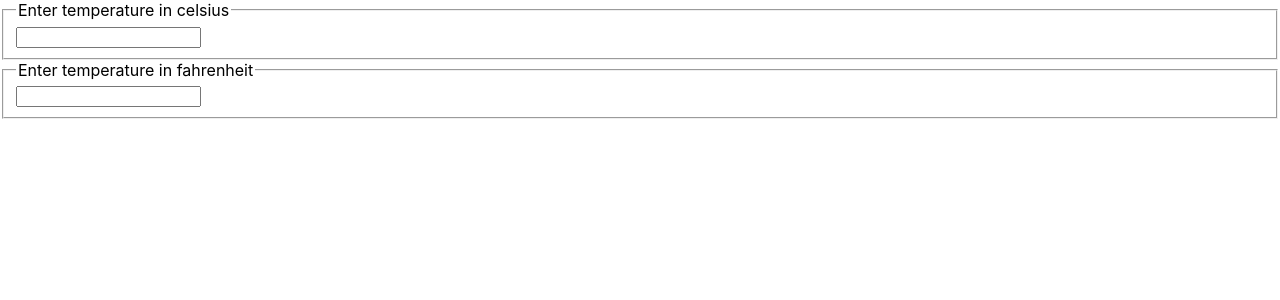
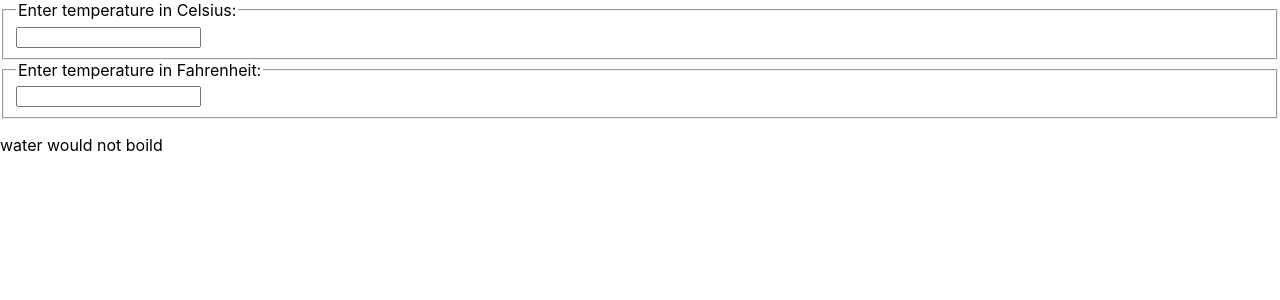
Before and after one commit to abdullahalsuad/my-react, a React (Create React App) app: page / in a window 1280 px wide. Shown: the top 300 px of the page. Built offline with nearby package versions, Linux system fonts and the light colour scheme.

Commit message:
temperture calculator added

```diff
--- a/src/Components/BoilinhVerdict.js
+++ b/src/Components/BoilingVerdict.js
@@ -1,4 +1,3 @@
-
 export default function BoilinhVerdict({celsius = 0}) {
         if(celsius >= 100){
             return <p>water would boild</p>
--- a/src/Components/Calculator.js
+++ b/src/Components/Calculator.js
@@ -1,13 +1,28 @@
 import React from 'react';
-import Temperatureinput from '../Components/Temperatureinput'
+import Temperatureinput from './TemperatureInput'
+import { convert,toCelsius,toFahrenheit } from '../lib/converter';
+import BoilinhVerdict  from './BoilingVerdict';
 
 export default class Calculator extends React.Component{
+    state ={
+             temperature:'',
+             scale: 'c'
+            }
+    handelChange = ( e, scale) => {
+        this.setState({
+            temperature: e.target.value,
+            scale,
+        })
+    }
     render(){
+        const {temperature,scale} = this.state;
+        const celsius = scale ==='f'? convert(temperature,toCelsius) : temperature;
+        const fahrenheit = scale ==='c'? convert(temperature,toFahrenheit) : temperature;
         return(
             <>
-            <Temperatureinput scale="c" />
-            <Temperatureinput scale="f" />
-                {/* <BoilinhVerdict celsius={parseFloat(tempetature)} /> */}
+            <Temperatureinput scale="c" temperature={celsius} onTemperatureChange={this.handelChange}/>
+            <Temperatureinput scale="f" temperature={fahrenheit} onTemperatureChange={this.handelChange}/>
+                <BoilinhVerdict celsius={parseFloat(temperature)} />
             </>
         )
     }
--- a/src/Components/Temperatureinput.js
+++ b/src/Components/Temperatureinput.js
@@ -1,31 +1,19 @@
 import React from 'react';
 
-const scaleNames ={
-    c:'celsius',
-    f:'fahrenheit',
+const scaleNames = {
+    c: 'Celsius',
+    f: 'Fahrenheit',
+};
+
+export default function TemperatureInput({ temperature, scale, onTemperatureChange }) {
+    return (
+        <fieldset>
+            <legend>Enter temperature in {scaleNames[scale]}:</legend>
+            <input
+                type="text"
+                value={temperature}
+                onChange={(e) => onTemperatureChange(e, scale)}
+            />
+        </fieldset>
+    );
 }
-export default class Temperatureinput extends React.Component{
-    state ={
-        tempetature:''
-    }
-    onTempetatureChange = (e) =>{
-        this.setState({
-            tempetature:e.target.value
-        })
-    }
-    render(){
-        const {tempetature} = this.state;
-        const {scale} = this.props;
-        return(
-            <>
-                <fieldset>
-                    <legend>Enter temperature in {scaleNames[scale]}</legend>
-                    <input
-                            type="text"
-                            value={tempetature}
-                            onChange={this.onTempetatureChange} />
-                </fieldset>
-            </>
-        )
-    }
-}
--- /dev/null
+++ b/src/lib/converter.js
@@ -0,0 +1,17 @@
+export function toCelsius(fahrenheit){
+    return ((fahrenheit - 32 ) * 5) /9;
+}
+
+export function toFahrenheit(celsius){
+    return (celsius * 9) / 5 + 32;
+}
+
+export function convert(temperature, convertTo) {
+    const input = parseFloat(temperature);
+    if (Number.isNaN(input)) {
+        return '';
+    }
+    const output = convertTo(input);
+    const rounded = Math.round(output * 1000) / 1000;
+    return rounded.toString();
+}
```
